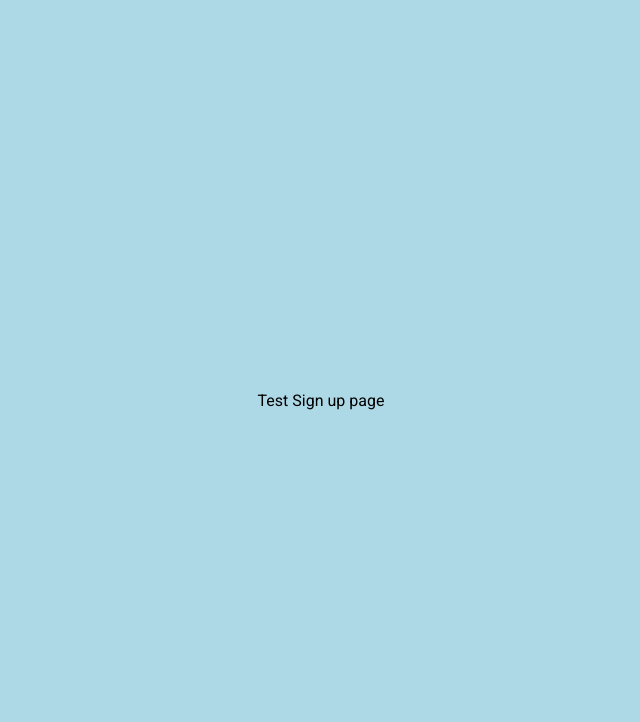
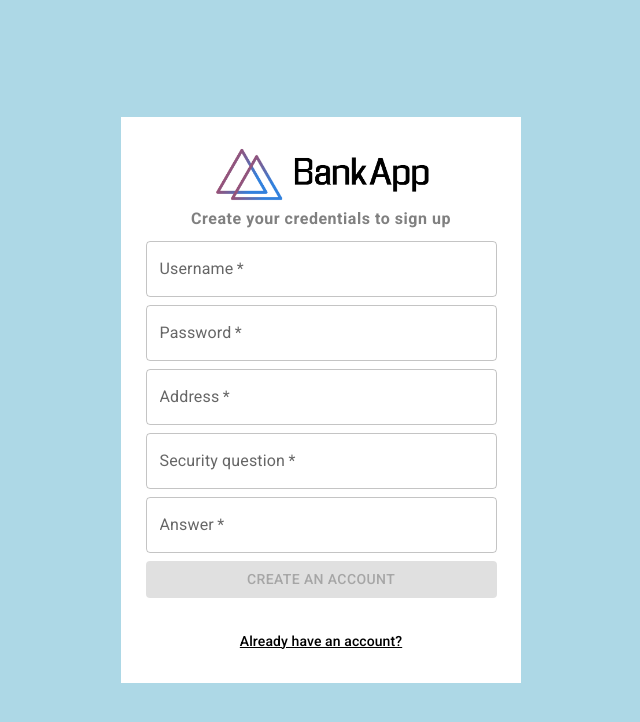
Before and after one commit to erenGuden/bankapp, a React (Create React App) app: page /signup in a window 1280 px wide. Shown: the top 722 px of the page, without its empty margins (319-959 px from the left). Built offline with nearby package versions, Linux system fonts and the light colour scheme.

Commit message:
Sign up implementation (#8)
* Sign up imlementation

Add "/signup" page and logic implementation.

* Fix code and console logs

Removde console logs and fix code

```diff
--- a/src/components/Login.jsx
+++ b/src/components/Login.jsx
@@ -8,6 +8,7 @@ import {
   Button,
   Divider,
   Grid,
+  Link,
   Stack,
   TextField,
   Typography,
@@ -28,7 +29,8 @@ const Login = () => {
   const [password, setPassword] = useState("");
   const [error, setError] = useState(false);
   const navigate = useNavigate();
-  const baseurl = `http://localhost:3000/api/auth`
+  const baseurl = `http://localhost:3000/api/auth`;
+
   const submitHandler = (e) => {
     e.preventDefault();
 
@@ -132,9 +134,14 @@ const Login = () => {
                 >
                   Login
                 </Button>
-                <Typography variant="subtitle2" padding="25px">
+                <Link
+                  href="/signup"
+                  color="inherit"
+                  variant="subtitle2"
+                  padding="25px"
+                >
                   Don't have an account?
-                </Typography>
+                </Link>
               </Stack>
             </form>
           </Grid>
--- a/src/components/Signup.jsx
+++ b/src/components/Signup.jsx
@@ -1,7 +1,79 @@
-import { Grid } from "@mui/material";
-import React from "react";
+import Logo from "../assets/logo.png";
+import axios from "axios";
+import { styled } from "@mui/system";
+import { useNavigate } from "react-router-dom";
+import { useState } from "react";
+import {
+  Alert,
+  AlertTitle,
+  Box,
+  Button,
+  Grid,
+  Link,
+  Stack,
+  TextField,
+  Typography,
+} from "@mui/material";
+
+const GridStyled = styled(Grid)(({ theme }) => ({
+  width: "400px",
+  backgroundColor: "white",
+  [theme.breakpoints.down("sm")]: {
+    height: "100vh",
+    width: "100vw",
+  },
+}));
 
 const Signup = () => {
+  const [username, setUsername] = useState("");
+  const [password, setPassword] = useState("");
+  const [address, setAddress] = useState("");
+  const [securityQuestion, setSecurityQuestion] = useState("");
+  const [securityQuestionAnswer, setSecurityQuestionAnswer] = useState("");
+  const [success, setSuccess] = useState(false);
+  const [error, setError] = useState(false);
+  const [availability, setAvailability] = useState(true);
+
+  const baseurl = `http://localhost:3000/api/users`;
+  const navigate = useNavigate();
+
+  const submitHandler = (e) => {
+    e.preventDefault();
+
+    axios
+      .post(baseurl, {
+        username,
+        password,
+        address,
+        securityQuestion,
+        securityQuestionAnswer,
+      })
+      .then((response) => {
+        setSuccess(true);
+        setTimeout(() => {
+          navigate("/login");
+        }, 7000);
+      })
+      .catch((error) => {
+        setError(true);
+        setError(error.response.data);
+      });
+  };
+
+  const onChangeUsername = (e) => {
+    e.preventDefault();
+    setUsername(e.target.value);
+    axios
+      .get(`http://localhost:3000/api/users?username=${e.target.value}`)
+      .then((response) => {
+        if (response.data.length) {
+          setAvailability(false);
+        } else {
+          setAvailability(true);
+        }
+      });
+  };
+
   return (
     <Grid
       container
@@ -10,7 +82,156 @@ const Signup = () => {
       alignItems="center"
       style={{ backgroundColor: "lightblue", minHeight: "100vh" }}
     >
-      Test Sign up page
+      <GridStyled container display="flex" justifyContent="center">
+        <Grid item maxHeight="84px">
+          <Box
+            component="img"
+            sx={{
+              height: 64,
+              padding: "25px",
+            }}
+            alt="BankApp logo"
+            src={Logo}
+          />
+        </Grid>
+        <Grid container justifyContent="center">
+          <Grid item xs={12} sx={{ padding: "5px", height: "1" }}>
+            <form onSubmit={submitHandler}>
+              <Stack alignItems="center" justifyContent="center" spacing={1}>
+                {success && (
+                  <Alert sx={{ padding: "3px" }}>
+                    <AlertTitle>
+                      Your successfully created your account. Please login with
+                      your credentials.
+                    </AlertTitle>
+                  </Alert>
+                )}
+                {!availability && (
+                  <Alert
+                    severity="error"
+                    sx={{
+                      justifyContent: "center",
+                      backgroundColor: "white",
+                      font: "bold",
+                      padding: "4px",
+                    }}
+                  >
+                    <AlertTitle>Username taken</AlertTitle>
+                  </Alert>
+                )}
+                {error && (
+                  <Alert severity="error" sx={{ padding: "3px" }}>
+                    <AlertTitle>{error}</AlertTitle>
+                  </Alert>
+                )}
+                <Typography
+                  color="grey"
+                  variant="caption"
+                  fontSize="16px"
+                  fontWeight="bold"
+                >
+                  Create your credentials to sign up
+                </Typography>
+                <TextField
+                  id="username"
+                  name="username"
+                  label="Username"
+                  variant="outlined"
+                  sx={{
+                    width: "90%",
+                  }}
+                  onChange={onChangeUsername}
+                  value={username}
+                  required
+                />
+                <TextField
+                  sx={{
+                    width: "90%",
+                  }}
+                  minLength="6"
+                  id="password"
+                  name="password"
+                  label="Password"
+                  type="password"
+                  variant="outlined"
+                  onChange={(e) => setPassword(e.target.value)}
+                  value={password}
+                  required
+                />
+                <TextField
+                  sx={{
+                    width: "90%",
+                  }}
+                  minLength="6"
+                  id="address"
+                  name="address"
+                  label="Address"
+                  type="text"
+                  variant="outlined"
+                  onChange={(e) => setAddress(e.target.value)}
+                  value={address}
+                  required
+                />
+                <TextField
+                  sx={{
+                    width: "90%",
+                  }}
+                  minLength="6"
+                  id="question"
+                  name="question"
+                  label="Security question"
+                  type="text"
+                  variant="outlined"
+                  onChange={(e) => setSecurityQuestion(e.target.value)}
+                  value={securityQuestion}
+                  required
+                />
+                <TextField
+                  sx={{
+                    width: "90%",
+                  }}
+                  id="answer"
+                  name="answer"
+                  label="Answer"
+                  minLength="3"
+                  type="text"
+                  variant="outlined"
+                  onChange={(e) => setSecurityQuestionAnswer(e.target.value)}
+                  value={securityQuestionAnswer}
+                  required
+                />
+                <Button
+                  color="primary"
+                  variant="contained"
+                  sx={{
+                    width: "90%",
+                  }}
+                  type="submit"
+                  disabled={
+                    !username ||
+                    !password ||
+                    !address ||
+                    !securityQuestion ||
+                    securityQuestionAnswer.length < 3 ||
+                    !availability
+                  }
+                >
+                  Create an account
+                </Button>
+                <Link
+                  href="/login"
+                  variant="subtitle2"
+                  padding="25px"
+                  to="/login"
+                  color="inherit"
+                >
+                  Already have an account?
+                </Link>
+              </Stack>
+            </form>
+          </Grid>
+        </Grid>
+      </GridStyled>
     </Grid>
   );
 };
```
Also changed, not shown: src/components/Home.jsx (line endings or trailing spaces), 1 other file (tests, documents, lock files or other folders).
